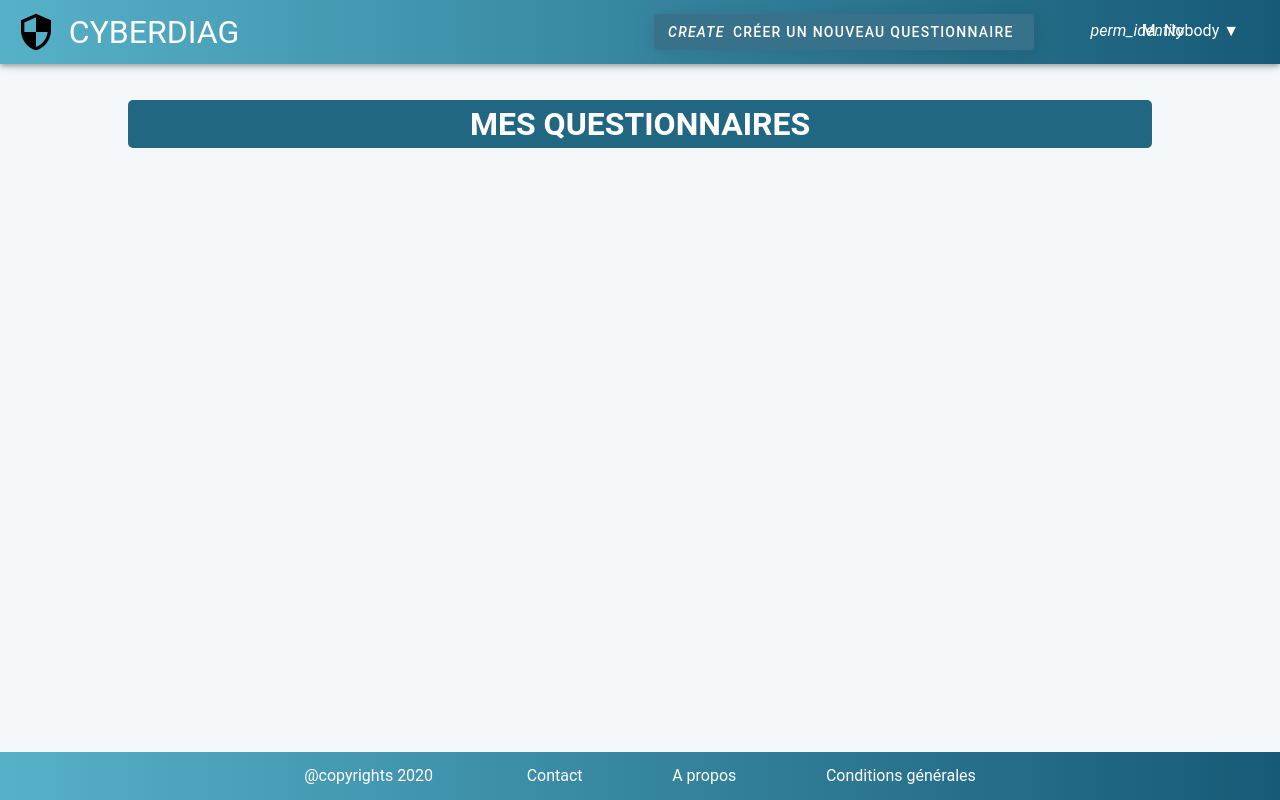
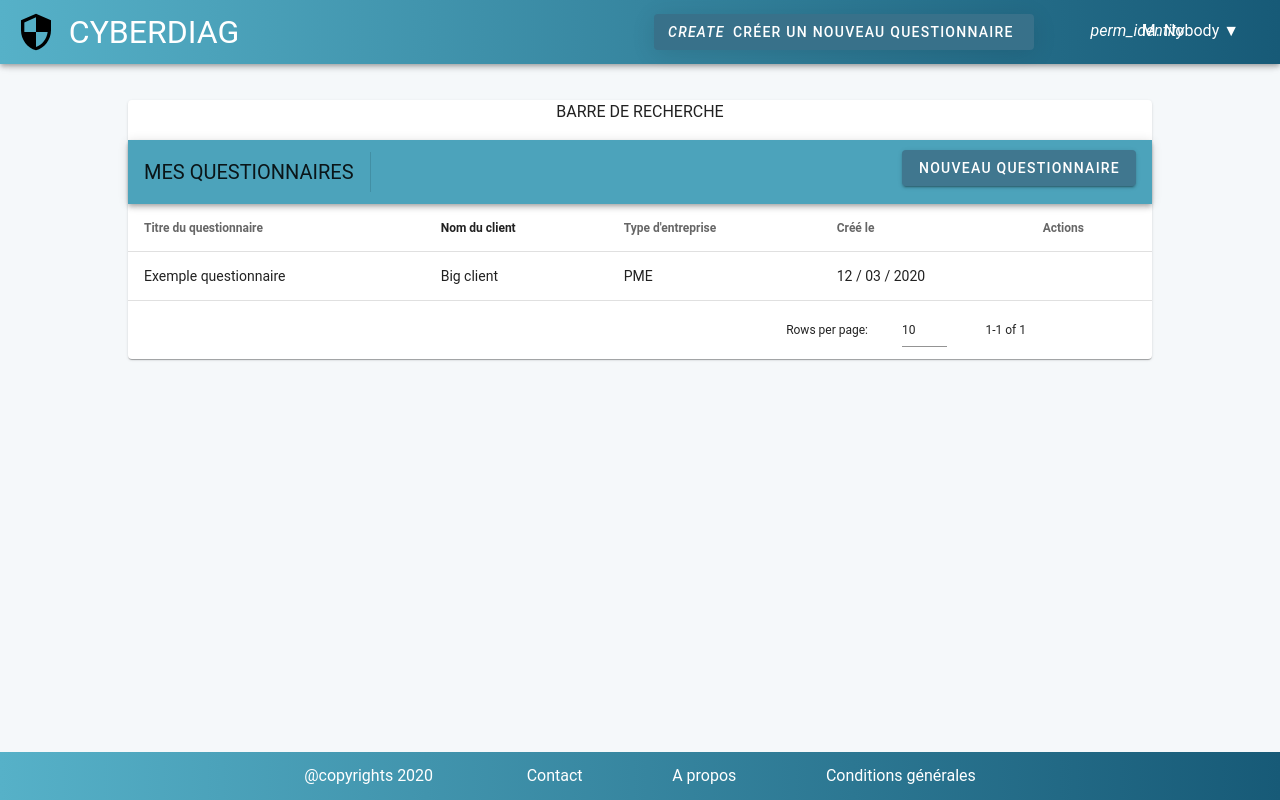
Before and after one commit to corinnerusso/cyberdiag_front, a Vue app: page /home in a window 1280 px wide. Built offline with nearby package versions, Linux system fonts and the light colour scheme; the HTML template or start-up script is replaced by a standard one.

Commit message:
insert table

```diff
--- a/src/components/HomePage.vue
+++ b/src/components/HomePage.vue
@@ -1,59 +1,177 @@
 <template>
-  <div>
-    <div class="hompepage_title">
-      <h1>MES QUESTIONNAIRES</h1>
-    </div>
+  <v-data-table
+    :headers="headers"
+    :items="surveys"
+    sort-by="client"
+    class="elevation-1"
+  >
+    <template v-slot:top>
+      <p>BARRE DE RECHERCHE</p>
+      <v-toolbar color="#4CA3BB">
+        <v-toolbar-title color="white !important"
+          >MES QUESTIONNAIRES</v-toolbar-title
+        >
+        <v-divider class="mx-4" inset vertical></v-divider>
+        <v-spacer></v-spacer>
+        <v-dialog v-model="dialog" max-width="500px">
+          <template v-slot:activator="{ on }">
+            <v-btn color="#40778f" dark class="mb-2" v-on="on"
+              >Nouveau questionnaire</v-btn
+            >
+          </template>
 
-    <!-- <div>
-      <table>
-        <thead>
-          <th>Titre du questionnaire</th>
-          <th>Nom du client</th>
-          <th>Type entreprise</th>
-          <th>Créé le</th>
-          <th>Actions</th>
-        </thead>
-      </table>
-    </div>
-    <div>
-      <ul class="homepage_table">
-        <li>Titre du questionnaire</li>
-        <li>Nom du client</li>
-        <li>Type entreprise</li>
-        <li>Créé le</li>
-        <li>Actions</li>
-      </ul>-->
-  </div>
+          <v-card>
+            <v-card-title>
+              <span class="headline">{{ formTitle }}</span>
+            </v-card-title>
+
+            <v-card-text>
+              <v-container>
+                <v-row>
+                  <v-col cols="12" sm="6" md="4">
+                    <v-text-field
+                      v-model="editedItem.name"
+                      label="Survey"
+                    ></v-text-field>
+                  </v-col>
+                  <v-col cols="12" sm="6" md="4">
+                    <v-text-field
+                      v-model="editedItem.client"
+                      label="client"
+                    ></v-text-field>
+                  </v-col>
+                  <v-col cols="12" sm="6" md="4">
+                    <v-text-field
+                      v-model="editedItem.created"
+                      label="created"
+                    ></v-text-field>
+                  </v-col>
+                  <v-col cols="12" sm="6" md="4">
+                    <v-text-field
+                      v-model="editedItem.type"
+                      label="type"
+                    ></v-text-field>
+                  </v-col>
+                </v-row>
+              </v-container>
+            </v-card-text>
+
+            <v-card-actions>
+              <v-spacer></v-spacer>
+              <v-btn color="blue darken-1" text @click="close">Cancel</v-btn>
+              <v-btn color="blue darken-1" text @click="save">Save</v-btn>
+            </v-card-actions>
+          </v-card>
+        </v-dialog>
+      </v-toolbar>
+    </template>
+    <template v-slot:item.actions="{ item }">
+      <v-icon small class="mr-2" @click="editItem(item)">
+        mdi-pencil
+      </v-icon>
+      <v-icon small @click="deleteItem(item)">
+        mdi-delete
+      </v-icon>
+    </template>
+    <template v-slot:no-data>
+      <v-btn color="primary" @click="initialize">Reset</v-btn>
+    </template>
+  </v-data-table>
 </template>
 
 <script>
 export default {
-  name: "HomePage"
+  name: "HomePage",
+
+  data: () => ({
+    dialog: false,
+    headers: [
+      {
+        text: "Titre du questionnaire",
+        align: "start",
+        sortable: false,
+        value: "name"
+      },
+      { text: "Nom du client", value: "client" },
+      { text: "Type d'entreprise", value: "type" },
+      { text: "Créé le", value: "created" },
+
+      { text: "Actions", value: "actions", sortable: false }
+    ],
+    surveys: [],
+    editedIndex: -1,
+    editedItem: {
+      name: "",
+      client: 0,
+      created: 0,
+      type: 0
+    },
+    defaultItem: {
+      name: "",
+      client: 0,
+      created: 0,
+      type: 0
+    }
+  }),
+
+  computed: {
+    formTitle() {
+      return this.editedIndex === -1 ? "New Item" : "Edit Item";
+    }
+  },
+
+  watch: {
+    dialog(val) {
+      val || this.close();
+    }
+  },
+
+  created() {
+    this.initialize();
+  },
+
+  methods: {
+    initialize() {
+      this.surveys = [
+        {
+          name: "Exemple questionnaire",
+          client: "Big client",
+          created: "12 / 03 / 2020",
+          type: "PME"
+        }
+      ];
+    },
+
+    editItem(item) {
+      this.editedIndex = this.surveys.indexOf(item);
+      this.editedItem = Object.assign({}, item);
+      this.dialog = true;
+    },
+
+    deleteItem(item) {
+      const index = this.surveys.indexOf(item);
+      confirm("Are you sure you want to delete this item?") &&
+        this.surveys.splice(index, 1);
+    },
+
+    close() {
+      this.dialog = false;
+      setTimeout(() => {
+        this.editedItem = Object.assign({}, this.defaultItem);
+        this.editedIndex = -1;
+      }, 300);
+    },
+
+    save() {
+      if (this.editedIndex > -1) {
+        Object.assign(this.surveys[this.editedIndex], this.editedItem);
+      } else {
+        this.surveys.push(this.editedItem);
+      }
+      this.close();
+    }
+  }
 };
 </script>
 
-<style scoped>
-.hompepage_title {
-  color: white;
-  background-color: #226782;
-
-  margin: 0 10% 0 10%;
-  border-radius: 5px;
-}
-
-.homepage_table {
-  display: flex;
-  justify-content: space-between;
-  list-style: none;
-  background-color: red;
-  margin: 5% 10% 5% 10%;
-  text-align: center;
-}
-
-/* TABLE */
-/* thead {
-  background-color: brown;
-  margin-left: auto !important;
-  margin-right: auto !important;
-} */
-</style>
+<style scoped></style>
--- a/src/views/Home.vue
+++ b/src/views/Home.vue
@@ -15,3 +15,10 @@ export default {
   }
 };
 </script>
+
+<style scoped>
+.home {
+  padding-left: 10%;
+  padding-right: 10%;
+}
+</style>
```
Also changed, not shown: src/components/Navbar.vue (+5 -3 lines).
